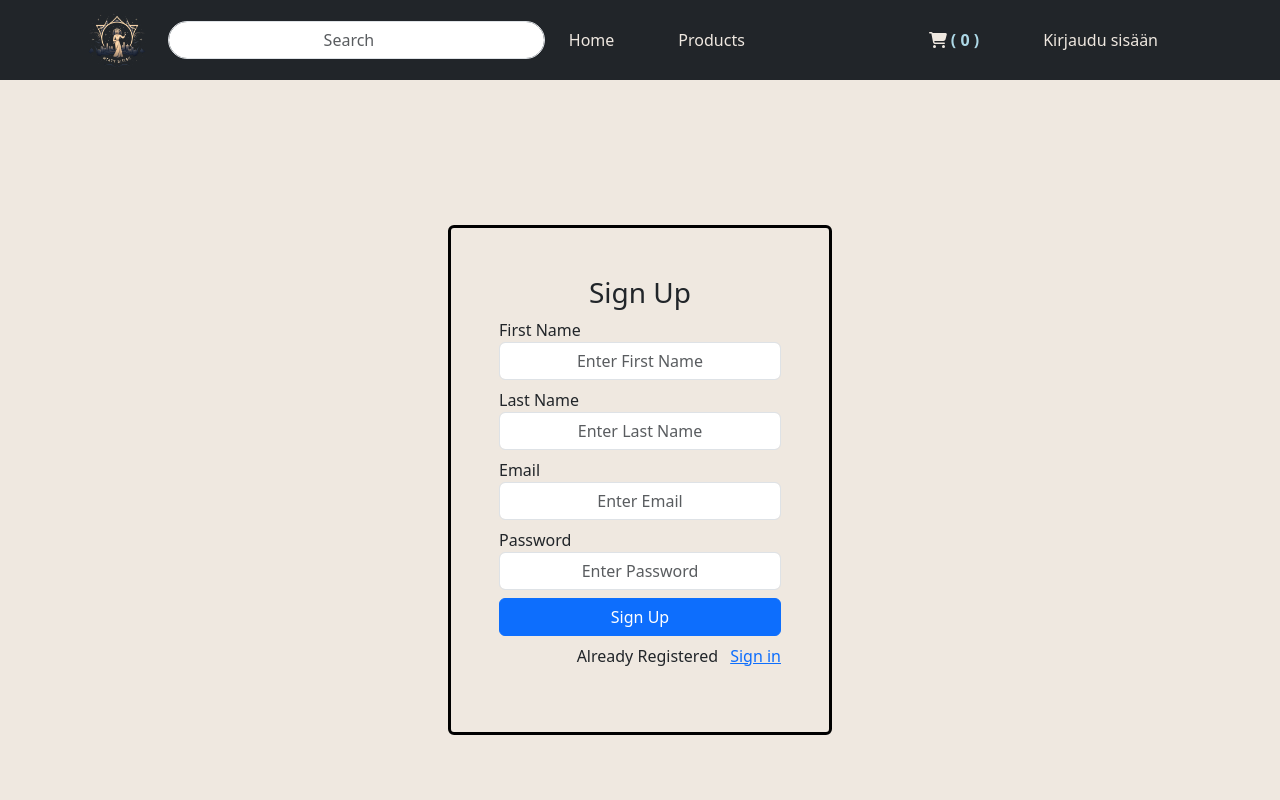
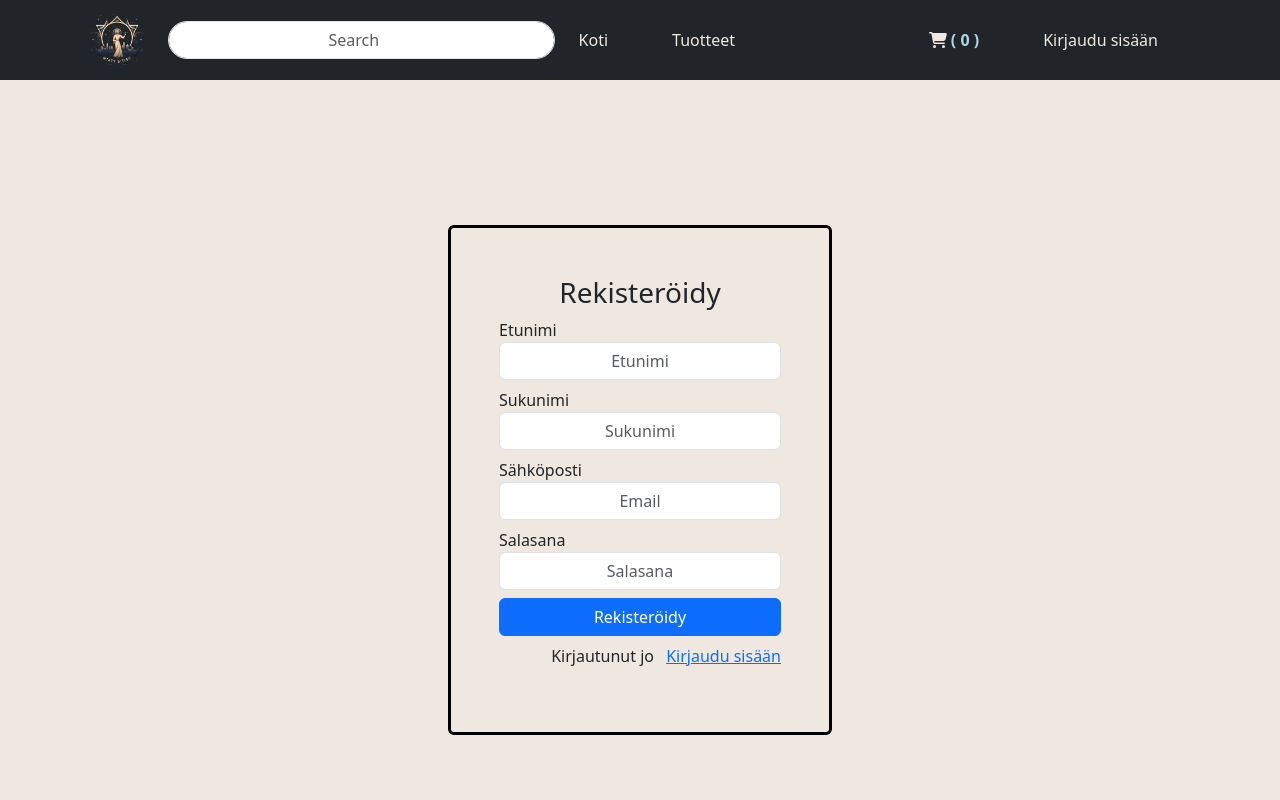
Before and after one commit to jorijoo/rest-personal-assignment, a React (Create React App) app: page /signup in a window 1280 px wide. Shown: the top 800 px of the page. Built offline with nearby package versions, Linux system fonts and the light colour scheme; a web font is replaced by a local one.

Commit message:
#182 Translated English to Finnish.

```diff
--- a/src/common/components/Banner/Banner.js
+++ b/src/common/components/Banner/Banner.js
@@ -6,15 +6,14 @@ export const Banner = () => {
     <div className="banner-container">
       <div className="container text-center">
         <h1 className="display-4 my-4 display-md-lg">
-          <span className="smaller-text">All kinds of</span>
+          <span className="smaller-text">Auki netissä 24/7</span>
           <br />
           <span className="slogun">Daavidin divari</span>
         </h1>
         <p className="lead lead-md-lg">
-          Lorem ipsum dolor sit amet, consectetur adipiscing elit. Nulla nec
-          ligula vitae arcu vehicula pellentesque.
+        Mitä et täältä löydä, sitä et tarvitse
         </p>
-        <p>Shorter Lorem ipsum text.</p>
+        <p>Tervetuloa</p>
       </div>
     </div>
   );
--- a/src/common/components/Login/Login.js
+++ b/src/common/components/Login/Login.js
@@ -35,41 +35,41 @@ const Login = () => {
     <div className="login_template d-flex justify-content-center align-items-center vh-100">
       <div className="form_container p-5 rounded">
         <form onSubmit={handleSubmit}>
-          <h3 className="text-center">Sign In</h3>
+          <h3 className="text-center">Kirjaudu sisään</h3>
           {errorMessage && (
             <div className="alert alert-danger">{errorMessage}</div>
           )}
           <div className="mb-2">
-            <label htmlFor="username">Username</label>
+            <label htmlFor="username">käyttäjätunnus</label>
             <input
               value={username}
               onChange={(e) => setUsername(e.target.value)}
               type="text"
-              placeholder="Enter Username"
+              placeholder="Aseta käyttäjätunnus"
               className="form-control"
               required
             />
           </div>
           <div className="mb-2">
-            <label htmlFor="password">Password</label>
+            <label htmlFor="password">Salasana</label>
             <input
               value={password}
               onChange={(e) => setPassword(e.target.value)}
               type="password"
-              placeholder="Enter Password"
+              placeholder="Anna salasana"
               className="form-control"
               required
             />
           </div>
           <div className="d-grid">
             <button type="submit" className="btn btn-primary">
-              Sign in
+              Kirjaudu sisään
             </button>
           </div>
           <p className="text-end mt-2">
-            Forgot <a href="#">Password?</a>
+            Unohtuiko <a href="#">Salasana?</a>
             <Link to="/signup" className="ms-2">
-              Sign up
+              Rekisteröidy
             </Link>
           </p>
         </form>
--- a/src/common/components/Login/Signup.js
+++ b/src/common/components/Login/Signup.js
@@ -6,28 +6,28 @@ const Signup = () => {
     <div className='login template d-flex justify-content-center align-items-center vh-100'>
     <div className='form_container p-5 rounded'>
     <form>
-        <h3 className='text-center'>Sign Up</h3>
+        <h3 className='text-center'>Rekisteröidy</h3>
         <div className='mb-2'>
-            <label htmlFor="fname">First Name</label>
-            <input type="text" placeholder='Enter First Name' className='form-control'/>
+            <label htmlFor="fname">Etunimi</label>
+            <input type="text" placeholder='Etunimi' className='form-control'/>
         </div><div className='mb-2'>
-            <label htmlFor="lname">Last Name</label>
-            <input type="text" placeholder='Enter Last Name' className='form-control'/>
+            <label htmlFor="lname">Sukunimi</label>
+            <input type="text" placeholder='Sukunimi' className='form-control'/>
         </div>
         <div className='mb-2'>
-            <label htmlFor="email">Email</label>
-            <input type="email" placeholder='Enter Email' className='form-control'/>
+            <label htmlFor="email">Sähköposti</label>
+            <input type="email" placeholder='Email' className='form-control'/>
         </div>
         <div className='mb-2'>
-            <label htmlFor="password">Password</label>
-            <input type="password" placeholder='Enter Password' className='form-control'/>
+            <label htmlFor="password">Salasana</label>
+            <input type="password" placeholder='Salasana' className='form-control'/>
         </div>
 
         <div className='d-grid mt-2'>
-            <button className='btn btn-primary'>Sign Up</button>
+            <button className='btn btn-primary'>Rekisteröidy</button>
         </div>
         <p className='text-end mt-2'>
-          Already Registered  <Link to="/login" className='ms-2'>Sign in</Link>
+          Kirjautunut jo  <Link to="/login" className='ms-2'>Kirjaudu sisään</Link>
         </p>
     </form>
     </div>
--- a/src/common/components/Navbar/Navbar.js
+++ b/src/common/components/Navbar/Navbar.js
@@ -55,12 +55,12 @@ const Navbar = () => {
           <ul className="navbar-nav mr-auto">
             <li className="nav-item">
               <NavLink to="/" className="nav-link" onClick={closeNavbar}>
-                Home
+                Koti
               </NavLink>
             </li>
             <li className="nav-item">
               <NavLink to="/products" className="nav-link" onClick={closeNavbar}>
-                Products
+                Tuotteet
               </NavLink>
             </li>
           </ul>
--- a/src/common/components/Products/Products.js
+++ b/src/common/components/Products/Products.js
@@ -32,7 +32,7 @@ export default function Products() {
         <button
             className="border border-dark border-1 rounded local-button-all"
             onClick={() => setSelectedCategory(null)}>
-                <div className='local-button-all'>All</div>
+                <div className='local-button-all'>Kaikki</div>
         </button>
         {category.map((category) => (
           //Tähän key atribuutti, oli ennen buttonissa
--- a/src/common/components/UserDashboard/userDashboard.js
+++ b/src/common/components/UserDashboard/userDashboard.js
@@ -46,20 +46,20 @@ const UserDashboard = () => {
 
   return (
     <Container>
-      <h1 className="my-4">User Dashboard</h1>
+      <h1 className="my-4">Käyttäjätilini</h1>
       {isLoggedIn ? (
         <Container>
-          <h2 className="my-3">My Orders</h2>
+          <h2 className="my-3">Minun tilaukseni</h2>
           <Table striped bordered hover responsive>
             <thead>
               <tr>
-                <th>Order ID</th>
-                <th>Order Date</th>
-                <th>Product Name</th>
-                <th>Price</th>
-                <th>Quantity</th>
-                <th>Image</th>
-                <th>Category</th>
+                <th>Tilaus ID</th>
+                <th>Tilaus päivä</th>
+                <th>Tuotteen nimi</th>
+                <th>Hinta</th>
+                <th>Kappalemäärä</th>
+                <th>Kuva</th>
+                <th>Kategoria</th>
               </tr>
             </thead>
             <tbody>
@@ -76,12 +76,12 @@ const UserDashboard = () => {
               ))}
             </tbody>
           </Table>
-          <button onClick={handleLogout} className="btn btn-primary my-3">Log out</button>
+          <button onClick={handleLogout} className="btn btn-primary my-3">Kirjaudu ulos</button>
         </Container>
       ) : (
         <div>
-          <p>You are not logged in.</p>
-          <Link to="/login">Log in</Link>
+          <p>Et ole kirjautunt sisään.</p>
+          <Link to="/login">Kirjautunut</Link>
         </div>
       )}
     </Container>
```
